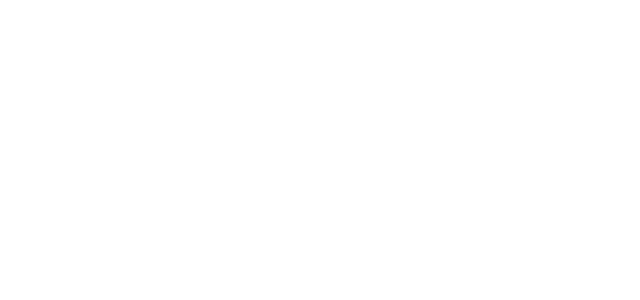
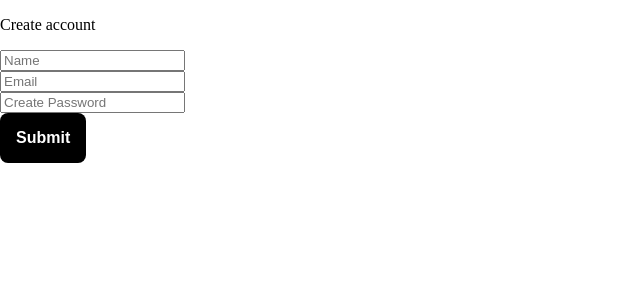
Before and after one commit to shubhangijain2001/musafir, a Vue app in the folder frontend/: page /signup in a window 1280 px wide. Before the commit this address had no page. Shown: the top 300 px of the page, without its empty margins (0-640 px from the left). Built offline with nearby package versions, Linux system fonts and the light colour scheme; a web font is replaced by a local one.

Commit message:
signup functionality added

```diff
--- a/frontend/src/components/navBar.vue
+++ b/frontend/src/components/navBar.vue
@@ -4,6 +4,7 @@
      <div class="nav-left">
       <ul>
         <li><router-link to="/products">Home</router-link></li>
+        <li><router-link to="/signup">Sign Up</router-link></li>
         <li><router-link to="/cart">About</router-link></li>
         <li><a v-on:click="logout " href="/signup">Logout</a></li>
       </ul>
@@ -23,7 +24,7 @@
    @import url('https://fonts.googleapis.com/css2?family=Oleo+Script+Swash+Caps&display=swap');
 
 nav {
-  background-color:#131212;
+  background-color:#161616;
   color: #fff;
   display: flex;
   justify-content: space-between;
--- a/frontend/src/router/index.js
+++ b/frontend/src/router/index.js
@@ -1,12 +1,18 @@
 import {createRouter, createWebHistory} from 'vue-router'
 //import hoMe from "../views/hoMe.vue"
 import firstPage from "../views/firstPage.vue"
+import signUp from "../views/signUp.vue"
 
 const routes=[
     {
         path:'/',
         name:'firstPage',
         component:firstPage
+    },
+    {
+        path:'/signup',
+        name:'signUp',
+        component:signUp
     }
 ]
 
--- /dev/null
+++ b/frontend/src/views/signUp.vue
@@ -0,0 +1,94 @@
+<template>
+    <div>
+        <p>Create account</p>
+        <input type="text" placeholder="Name" v-model="name"><br>
+        <input type="text" placeholder="Email" v-model="email"><br>
+        <input type="password" placeholder="Create Password" v-model="password"><br>
+        <button @click="signup">Submit</button>
+    </div>
+
+
+   </template>
+
+   <script>
+   import axios from 'axios'
+   export default {
+     name: 'signUp',
+     data(){
+        return{
+            name:'',
+            email:'',
+            password:'',
+
+        }
+     },
+     methods:{
+        async signup() {
+      // do something with the username, email, password
+      console.log('Signing up with:', this.name, this.email, this.password);
+        let result= await axios.post("http://localhost:5000/users",{
+        name:this.name,
+        email:this.email,
+        password:this.password
+     })
+      console.log(result.data)
+     if(result.data=='user already exist')
+     {
+        alert('user already exist!!')
+        console.log('hello')
+        this.name=''
+        this.email=''
+        this.password=''
+     }
+     //console.log(result.data)
+     /*let res= await axios.post(`http://localhost:5500/login`,{phone:parseInt(this.phone),password:this.password});
+     if(result.status==201)
+     {
+        localStorage.setItem('user',JSON.stringify(res.data[0]));
+        if(res.data[0].type=='user'){
+          this.$router.push({name:'Products'})
+        }
+        else if(res.data[0].type=='admin'){
+          this.$router.push({name:'addProduct'})
+        }
+
+    }*/
+  },
+     }
+
+   }
+   </script>
+
+   <style scoped>
+
+
+   .land-bg{
+       /* background-image: url("/home/shubhangi/Desktop/musafir/frontend/src/assets/udaipur_image1.jpg"); */
+       padding: 40%;
+        background-image: url("https://i.ibb.co/5hfgMsp/udaipur-image1.jpg");
+       background-repeat: no-repeat;
+       background-size: 100% auto;
+   }
+
+   .tag{
+       position: absolute;
+       top: 20%;
+       left: 50%;
+       color: white;
+       padding: 0;
+       text-align: center;
+       transform: translate(-50%,-50%);
+       text-shadow: 1px 1px 3px rgba(0,0,0,0.5);
+
+   }
+   .search{
+       position: absolute;
+       left:0;
+       top:100%;
+       height: 28%;
+       width: 100%;
+       margin-top: .00001%;
+       background-color: rgba(19,18,18,0.3);
+       box-shadow: 1px 1px 3px rgba(0,0,0,0.5);
+   }
+   </style>
```
Also changed, not shown: 1 other file (tests, documents, lock files or other folders).
